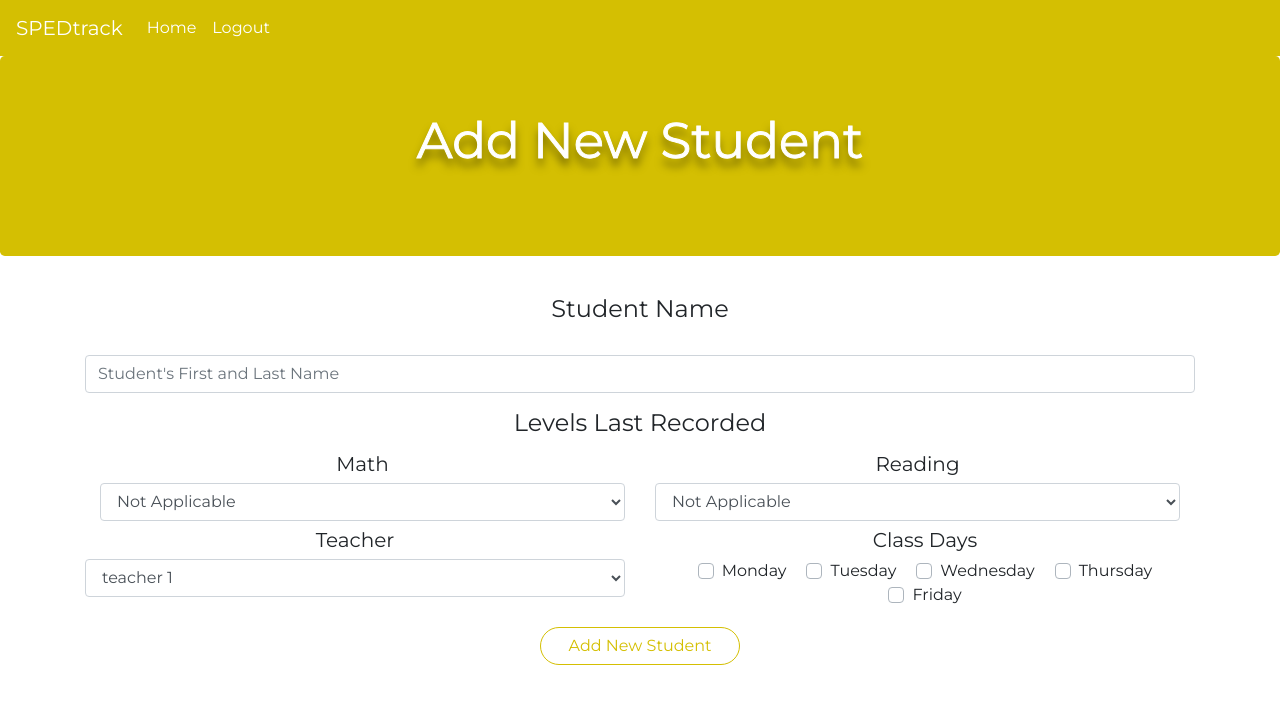
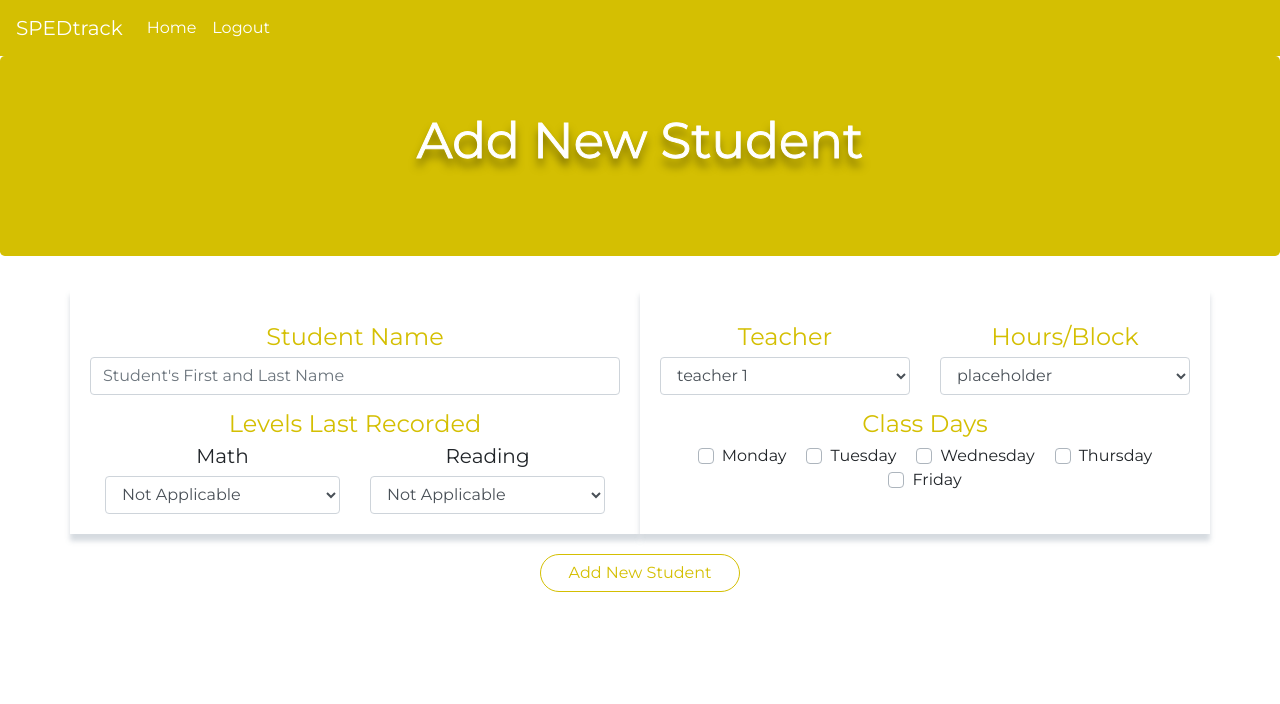
Before and after one commit to rcliffd/spedtrack, a React (Create React App) app: page /NewStudent in a window 1280 px wide. Shown: the top 704 px of the page. Built offline with nearby package versions, Linux system fonts and the light colour scheme.

Commit message:
Created Hours/Block component for NewStudent.js page. Currently using 'placeholder' for descriptions of time blocks

```diff
--- a/src/components/ClassDays/ClassDays.js
+++ b/src/components/ClassDays/ClassDays.js
@@ -2,9 +2,9 @@ import React from "react";
 
 function ClassDays() {
     return (
-
-        <div className="col-md-6">
-            <h5>Class Days</h5>
+        <div>
+        {/* // <div className="col-md-6"> */}
+            <h4>Class Days</h4>
 
             <div className="custom-control custom-checkbox">
             <input type="checkbox" className="custom-control-input" id="customCheck1"/>
@@ -31,8 +31,8 @@ function ClassDays() {
             <label className="custom-control-label" htmlFor="customCheck5">Friday</label>
             </div>
 
-        </div>
-
+        {/* // </div> */}
+            </div>
 
 
 
--- /dev/null
+++ b/src/components/Hours/Hours.js
@@ -0,0 +1,24 @@
+import React from "react";
+
+function Hours(props) {
+    return (
+
+
+            <div className="col-md-6">
+            <h4>Hours/Block</h4>
+                                <select className="form-control" name="hours" onChange={props.handleInputChange}>
+                                {/**put onchagne here */}
+                                <option value="1">placeholder</option>
+                                <option value="2">placeholder</option>
+                                <option value="3">placeholder</option>
+                                <option value="4">placeholder</option>
+                                <option value="5">placeholder</option>
+
+                                </select>
+                            </div>
+
+
+    );
+}
+
+export default Hours;
--- a/src/components/TeacherList/TeacherList.js
+++ b/src/components/TeacherList/TeacherList.js
@@ -5,7 +5,7 @@ function TeacherList(props) {
 
 
             <div className="col-md-6">
-            <h5>Teacher</h5>
+            <h4>Teacher</h4>
                                 <select className="form-control" name="teacherList" onChange={props.handleInputChange}>
                                 {/**put onchagne here */}
                                 <option value="1">teacher 1</option>
--- a/src/pages/NewStudent.js
+++ b/src/pages/NewStudent.js
@@ -5,6 +5,7 @@ import FormOptions from "../components/StudentInfo/FormOptions"
 import Input from "../components/StudentInfo/Input"
 import ClassDays from "../components/ClassDays/ClassDays"
 import TeacherList from "../components/TeacherList/TeacherList"
+import Hours from "../components/Hours/Hours"
 import FormBtn from "../components/StudentInfo/FormBtn"
 import API from "../utils/API";
 
@@ -61,6 +62,8 @@ class NewStudent extends React.Component {
                 heading="Add New Student"
                 />
                 <div className="container">
+                <div className="row">
+                    <div className="col-md-6 card">
                     <StudentInfo/>
                     <form>
                     <Input
@@ -75,10 +78,17 @@ class NewStudent extends React.Component {
                     value={this.state.value}
                     handleInputChange={this.handleInputChange}
                     />
+                    </div>
+                {/* <div className="container"> */}
+                    <div className="col-md-6 card">
                         <div className="row">
                     <TeacherList></TeacherList>
+                    <Hours></Hours>
+                    </div>
                     <ClassDays></ClassDays>
                     </div>
+                    </div>
+                {/* </div> */}
                 <FormBtn
                 onClick={this.handleFormSubmit}
                 >
--- a/src/style.css
+++ b/src/style.css
@@ -6,7 +6,14 @@
     border: 1px solid rgb(212, 191, 2);
     color:  rgb(212, 191, 2);
     border-radius: 25px;
+
 }
+
+.btn-outline-secondary:hover {
+    background-color: rgb(212, 191, 2);
+    color: white;
+
+  }
 
 .container, .levels-input {
     margin: 0 auto;
@@ -14,9 +21,22 @@
 
 }
 
-.directory {
+.form-group, label {
+    margin: 0px;
+}
+
+.card {
+    padding: 20px 20px;
+    border: none;
+    box-shadow: 0px 7px 5px rgba(119, 136, 153, 0.30);
+    border-radius: 0px;
+
+
+}
+
+/* .directory {
     display: inline-block;
-}
+} */
 
 .navbar-expand-lg {
     background-color: rgb(212, 191, 2) !important;
@@ -51,8 +71,9 @@ span.navbar-toggler-icon {
    line-height: 50px;
 }
 
-h4, h5 {
-    margin: 7px 0px 7px 0px;
+h4 {
+    margin: 15px 0px 5px 0px;
+    color: rgb(212, 191, 2);
 }
 
 .custom-checkbox {
```
Lines whose indentation alone changed are shown as unchanged.
